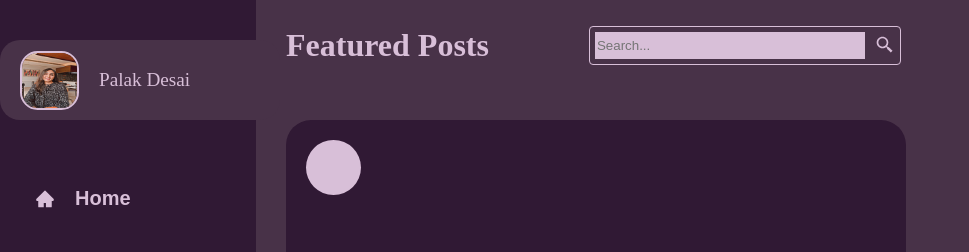
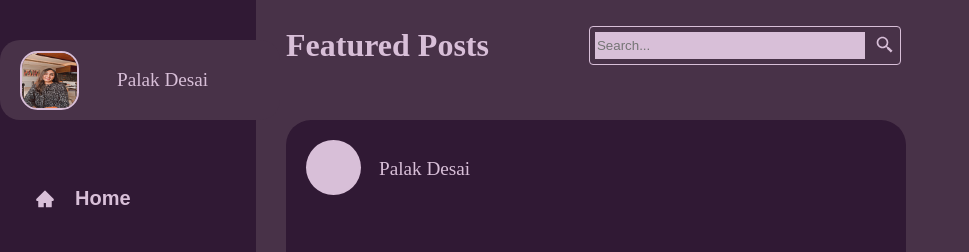
Before and after one commit to palakdesai4501/DigiCafe, a React (Vite) app: page / in a window 1280 px wide. Shown: the top 252 px of the page, without its empty margins (0-969 px from the left). Built offline with nearby package versions, Linux system fonts and the light colour scheme.

Commit message:
Feature: Added profile name

```diff
--- a/src/App.scss
+++ b/src/App.scss
@@ -50,7 +50,8 @@ body {
 
 .profile-name {
   font-size: 1.2rem;
-  margin: 0;
+  margin: 18px;
+  color: $light_purple;
 }
 
 .button-container {
@@ -158,6 +159,8 @@ body {
 }
 
 .post-container {
+    display: flex;
+    flex-direction: row;
   width: 55px;
   height: 55px;
   border-radius: 50%;
--- a/src/components/PostStoryProfile.jsx
+++ b/src/components/PostStoryProfile.jsx
@@ -4,6 +4,7 @@ const PostStoryProfile = ({ name }) => {
   return (
     <div className="post-profile">
       <div className="post-container"></div>
+      <div className="profile-name">{name}</div>
     </div>
   );
 };
```
